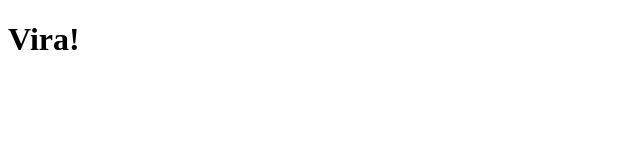
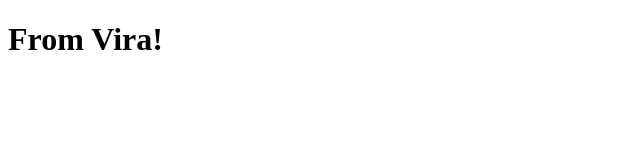
Before and after one commit to AndriyAndriyovuch/git_training, a plain HTML site: page student/vira.html in a window 1280 px wide. Shown: the whole page, without its empty margins (0-640 px from the left). Drawn offline with Linux system fonts and the light colour scheme.

Commit message:
add file

```diff
--- a/student/vira.html
+++ b/student/vira.html
@@ -1,12 +1,15 @@
 <!DOCTYPE html>
 <html lang="en">
+
 <head>
     <meta charset="UTF-8">
     <meta http-equiv="X-UA-Compatible" content="IE=edge">
     <meta name="viewport" content="width=device-width, initial-scale=1.0">
     <title>Document</title>
 </head>
+
 <body>
-    <h1>Vira!</h1>
+    <h1>From Vira!</h1>
 </body>
+
 </html>
```
